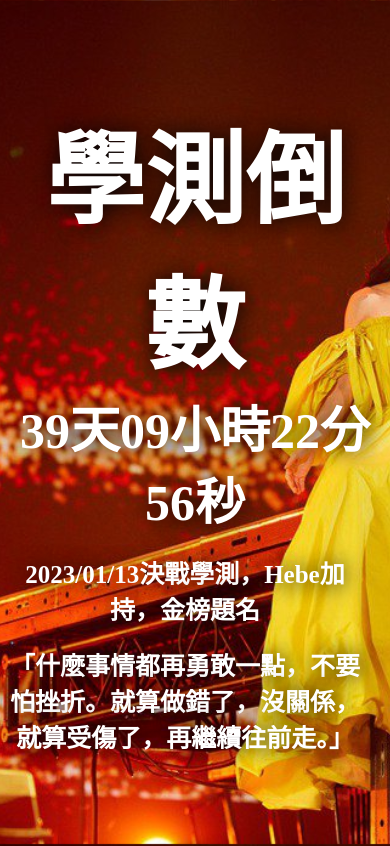
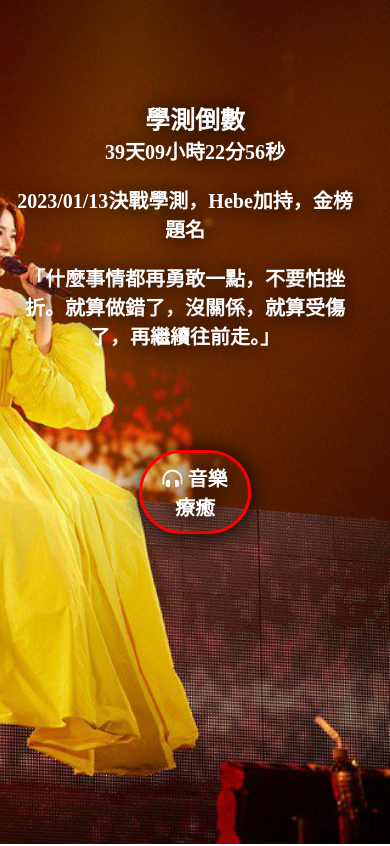
Before and after one commit to yixiang-liao/hebe_ceec_time, a plain HTML site: page index.html in a window 390 px wide. Shown: the top 846 px of the page. Drawn offline with Linux system fonts and the light colour scheme.

Commit message:
初始化

```diff
--- a/css/style.css
+++ b/css/style.css
@@ -27,7 +27,6 @@ header{
 }
 .music{
 	border: solid;
-	font-size: 25px;
 	padding: 10px 20px;
     box-shadow: 1px 1px 22px rgba(5,5,5,1.00);
 	margin-top: 100px;
@@ -40,3 +39,18 @@ header{
 	background-color: red;
 	color: white;
 }
+@media (max-width:600px){
+	header{
+		font-size: 25px;
+	}
+	#show{
+		font-size: 20px;
+	}
+	.text{
+		font-size: 20px;
+	}
+	.music{
+		margin-left: 35%;
+		margin-right: 35%;
+	}
+}
```
